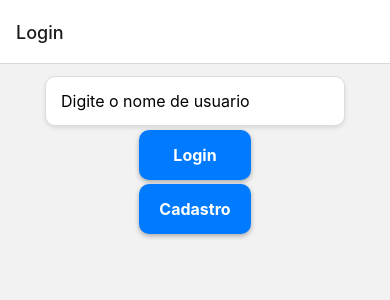
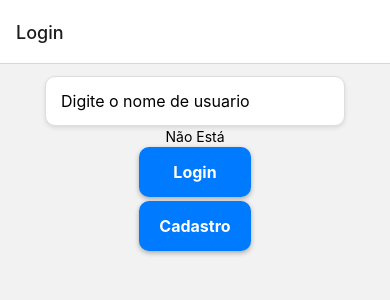
Before and after one commit to KaduHod/chat-go-mobile, a React Native app: screen /Login in a window 390 px wide. Shown: the top 300 px of the page. Built offline with nearby package versions, Linux system fonts and the light colour scheme.

Commit message:
:art: Tela de login e cadastro

```diff
--- a/App.tsx
+++ b/App.tsx
@@ -25,11 +25,10 @@ export const ProvedorContextoAutenticacao = ({children}: any) => {
     )
 }
 export default function App(): React.JSX.Element {
-    const { estaAutenticado } = useContext(AuthContext)
   return (
     <ProvedorContextoAutenticacao>
       <NavigationContainer>
-        { !estaAutenticado ? (<TelaDeAutenticacao />) : (<TelaDoAplicativo />) }
+        <ConteudoDoAplicativo />
        </NavigationContainer>
     </ProvedorContextoAutenticacao>
   );
@@ -39,7 +38,6 @@ const TelaDeAutenticacao = () => (
         <PilhaDeAutenticacao.Screen
             name="Login"
             component={Login}
-
         />
         <PilhaDeAutenticacao.Screen
             name="Cadastro"
@@ -56,3 +54,7 @@ const TelaDoAplicativo = () => (
         />
     </PilhaDoAplicativo.Navigator>
 )
+const ConteudoDoAplicativo = () => {
+    const { estaAutenticado, setAutenticado } = useContext(AuthContext)
+    return !estaAutenticado ? <TelaDeAutenticacao /> : <TelaDoAplicativo />
+}
--- a/componentes/Login.tsx
+++ b/componentes/Login.tsx
@@ -1,12 +1,12 @@
 import { useContext, useState } from "react";
-import { SafeAreaView, StyleSheet, View } from "react-native";
+import { SafeAreaView, StyleSheet, View, Text } from "react-native";
 import { Botao } from "./Botao";
 import { InputTexto } from "./InputTexto";
 import { AuthContext } from "../App";
 
-export function Login({navigation}) {
+export function Login({navigation}: any) {
     const [userName, setUserName] = useState('');
-    const {setAutenticado} = useContext(AuthContext)
+    const {setAutenticado, estaAutenticado} = useContext(AuthContext)
     const onPressLogin = async () => {
         const config = {
             method: "POST",
@@ -27,7 +27,6 @@ export function Login({navigation}) {
         }
         const {usuario} = await res.json()
         setAutenticado(true)
-        console.log("Aqui")
     }
     const onPressRegister = async () => {
         navigation.navigate('Cadastro', {})
@@ -36,6 +35,7 @@ export function Login({navigation}) {
      <SafeAreaView>
         <View style={style.centro}>
             <InputTexto valor={userName} onChangeText={setUserName} title="Digite o nome de usuario"/>
+            <Text>{estaAutenticado ? "Esta" : "Não Está"}</Text>
             <View style={style.buttonContainer}>
                 <Botao title="Login" onPress={onPressLogin} />
                 <Botao title="Cadastro" onPress={onPressRegister} />
```
